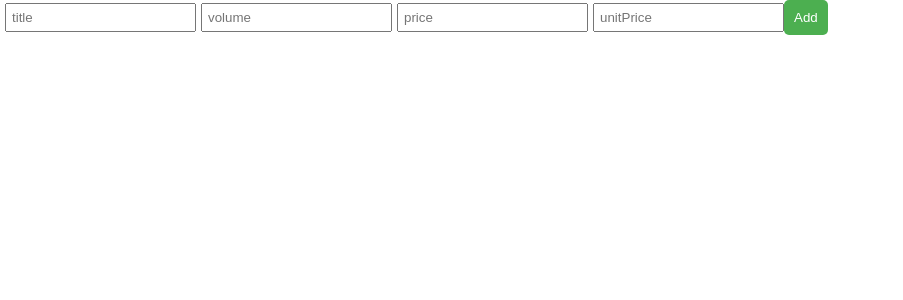
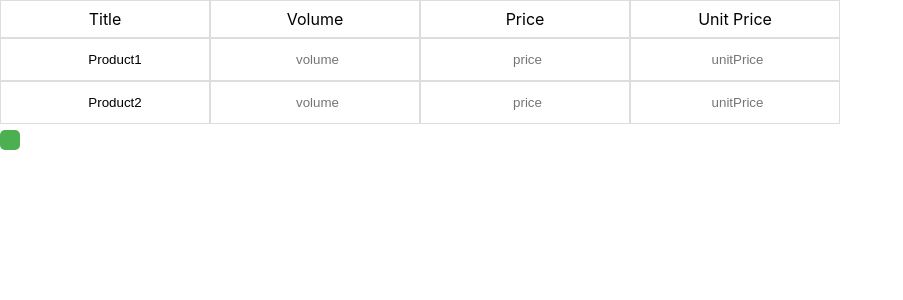
Before and after one commit to y-miyakaw/price-comparison, a React (Create React App) app: page / in a window 1280 px wide. Shown: the top 300 px of the page, without its empty margins (0-903 px from the left). Built offline with nearby package versions, Linux system fonts and the light colour scheme.

Commit message:
create useState

```diff
--- a/package.json
+++ b/package.json
@@ -10,10 +10,12 @@
     "@types/node": "^16.18.65",
     "@types/react": "^18.2.38",
     "@types/react-dom": "^18.2.17",
+    "@types/styled-components": "^5.1.34",
     "react": "^18.2.0",
     "react-dom": "^18.2.0",
     "react-hook-form": "^7.48.2",
     "react-scripts": "5.0.1",
+    "styled-components": "^6.1.8",
     "typescript": "^4.9.5",
     "web-vitals": "^2.1.4"
   },
--- a/src/components/InputForm.tsx
+++ b/src/components/InputForm.tsx
@@ -1,25 +1,61 @@
-import React, { useState } from "react";
+import React, { useEffect, useState } from "react";
+import styled from "styled-components";
+
+const Td = styled.td`
+  border: 1px solid #ddd;
+  padding: 0.5rem;
+  text-align: center;
+`;
+
+const Input = styled.input`
+  width: 100%;
+  height: 100%;
+  border: none;
+  background-color: transparent;
+  text-align: center;
+`;
 
 export const InputForm = () => {
   type productFormProps = {
     title: string;
-    volume: number;
-    price: number;
-    unitPrice: number;
+    volume: number | null;
+    price: number | null;
+    unitPrice: number | null;
   };
 
+  useEffect(() => {
+    const data: productFormProps[] = [
+      {
+        title: "Product1",
+        volume: null,
+        price: null,
+        unitPrice: null,
+      },
+      {
+        title: "Product2",
+        volume: null,
+        price: null,
+        unitPrice: null,
+      },
+    ];
+    setItems(data);
+  }, []);
+
   const [items, setItems] = useState<productFormProps[]>([]);
-  const [title, setTitle] = useState<string>("");
-  const [volume, setVolume] = useState<number>(0);
-  const [price, setPrice] = useState<number>(0);
-  const [unitPrice, setUnitPrice] = useState<number>(0);
+  const calculateUnitPrice = (volume: number | null, price: number | null) => {
+    if (volume === null || price === null || volume === 0) {
+      return null; // You can choose to return null or any other default value
+    }
+    // 少数第二位まで表示
+    return Math.round((price / volume) * 100) / 100;
+  };
 
   const handleAddButtonClick = () => {
     const newItem = {
-      title: title,
-      volume: volume,
-      price: price,
-      unitPrice: unitPrice,
+      title: `Product${items.length + 1}`,
+      volume: null,
+      price: null,
+      unitPrice: null,
     };
     setItems([...items, newItem]);
   };
@@ -34,75 +70,80 @@ export const InputForm = () => {
     const newItems = [...items];
     newItems[index].volume = value;
     setItems(newItems);
+    newItems[index].unitPrice = calculateUnitPrice(
+      newItems[index].volume,
+      newItems[index].price
+    );
   };
 
   const handlePriceChange = (index: number, value: number) => {
     const newItems = [...items];
     newItems[index].price = value;
     setItems(newItems);
+
+    if (
+      newItems[index].volume !== null &&
+      newItems[index].volume !== undefined
+    ) {
+      newItems[index].unitPrice = calculateUnitPrice(
+        newItems[index].volume,
+        newItems[index].price
+      );
+    }
   };
+
+  console.log(items);
 
   return (
     <>
-      <div>
-        <input
-          type="text"
-          placeholder="title"
-          onChange={(e) => setTitle(e.target.value)}
-        />
-        <input
-          type="number"
-          placeholder="volume"
-          onChange={(e) => setVolume(parseInt(e.target.value))}
-        />
-        <input
-          type="number"
-          placeholder="price"
-          onChange={(e) => setPrice(parseInt(e.target.value))}
-        />
-        <input
-          type="number"
-          placeholder="unitPrice"
-          onChange={(e) => setUnitPrice(parseInt(e.target.value))}
-        />
-        <button type="button" onClick={handleAddButtonClick}>
-          Add
-        </button>
-      </div>
+      <tr>
+        <Td>Title</Td>
+        <Td>Volume</Td>
+        <Td>Price</Td>
+        <Td>Unit Price</Td>
+      </tr>
       {items.map((item: productFormProps, index: number) => {
         return (
-          <div key={index}>
-            <input
+          <tr>
+            <Td key={index}>
+              <Input
                 type="text"
                 placeholder="title"
                 value={item.title}
                 onChange={(e) => handleTitleChange(index, e.target.value)}
               />
-            <input
+            </Td>
+            <Td key={index}>
+              <Input
                 type="number"
                 placeholder="volume"
-              value={item.volume}
+                value={item.volume !== null ? item.volume : ""}
                 onChange={(e) =>
                   handleVolumeChange(index, parseInt(e.target.value))
                 }
               />
-            <input
+            </Td>
+            <Td key={index}>
+              <Input
                 type="number"
                 placeholder="price"
-              value={item.price}
+                value={item.price !== null ? item.price : ""}
                 onChange={(e) =>
                   handlePriceChange(index, parseInt(e.target.value))
                 }
               />
-            <input
+            </Td>
+            <Td key={index}>
+              <Input
                 type="number"
                 placeholder="unitPrice"
-              value={item.unitPrice}
-              onChange={(e) => setUnitPrice(parseInt(e.target.value))}
+                value={item.unitPrice !== null ? item.unitPrice : ""}
               />
-          </div>
+            </Td>
+          </tr>
         );
       })}
+      <button type="button" onClick={() => handleAddButtonClick()}></button>
     </>
   );
 };
--- a/tsconfig.json
+++ b/tsconfig.json
@@ -14,7 +14,8 @@
     "resolveJsonModule": true,
     "isolatedModules": true,
     "noEmit": true,
-    "jsx": "react-jsx"
+    "jsx": "react-jsx",
+    "types": ["styled-components"]
   },
   "include": ["src/**/*"]
 }
```
Also changed, not shown: 1 other file (tests, documents, lock files or other folders). Lines whose indentation alone changed are shown as unchanged.
